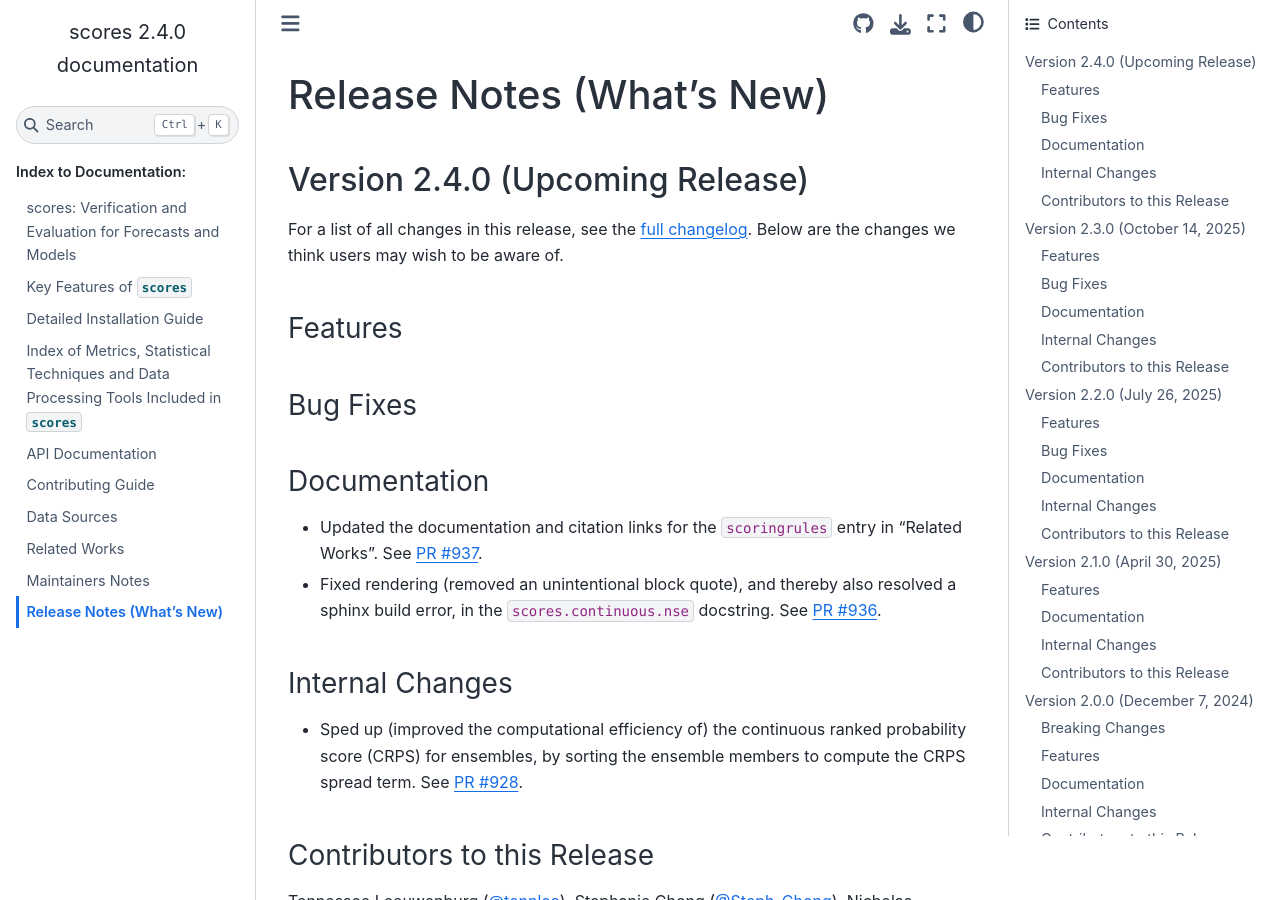
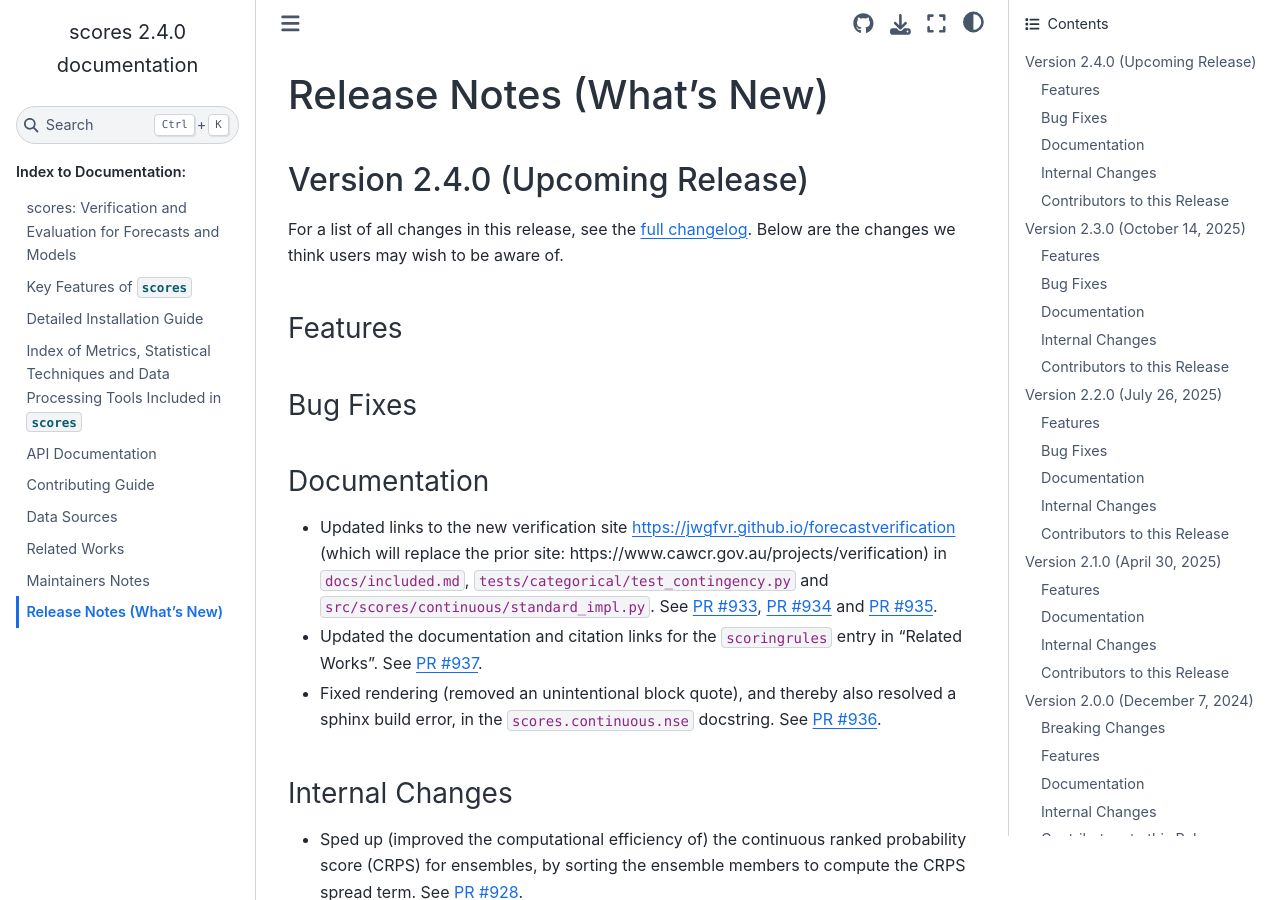
Before and after one commit to nci/scores, a Sphinx documentation site: the page built from docs/release_notes.md, in a window 1280 px wide and 900 px high. Built offline with Sphinx 7.4.7 and the Sphinx Book theme 1.1.4, drawn with Linux system fonts in a browser that asks for light colours; pages that are not in the unit, such as notebooks, are missing from menus.

Commit message:
Add entry for Nov 28 2025

```diff
--- a/docs/release_notes.md
+++ b/docs/release_notes.md
@@ -10,6 +10,7 @@ For a list of all changes in this release, see the [full changelog](https://gith
 
 ### Documentation
 
+- Updated links to the new verification site [https://jwgfvr.github.io/forecastverification](https://jwgfvr.github.io/forecastverification) (which will replace the prior site: https://www.cawcr.gov.au/projects/verification) in `docs/included.md`, `tests/categorical/test_contingency.py` and `src/scores/continuous/standard_impl.py`. See [PR #933](https://github.com/nci/scores/pull/933), [PR #934](https://github.com/nci/scores/pull/934) and [PR #935](https://github.com/nci/scores/pull/935).
 - Updated the documentation and citation links for the `scoringrules` entry in "Related Works". See [PR #937](https://github.com/nci/scores/pull/937).
 - Fixed rendering (removed an unintentional block quote), and thereby also resolved a sphinx build error, in the `scores.continuous.nse` docstring. See [PR #936](https://github.com/nci/scores/pull/936).
 
```
